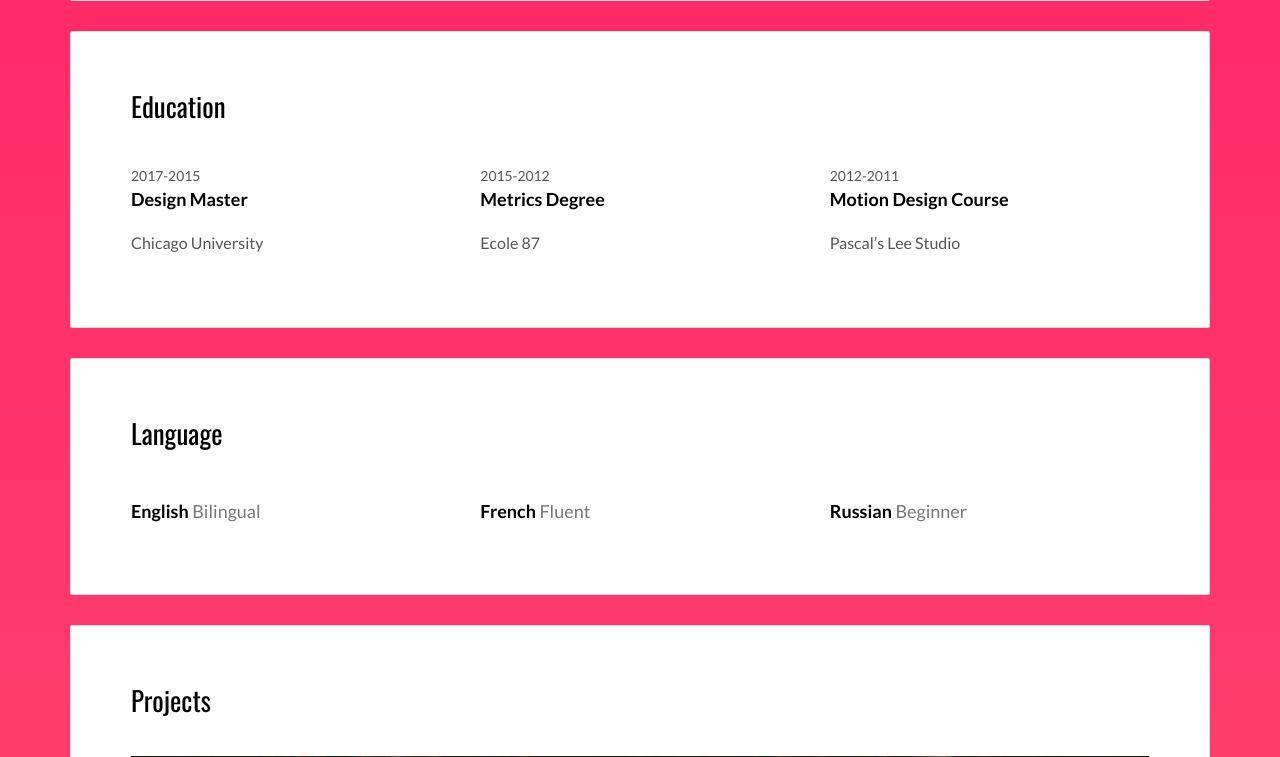
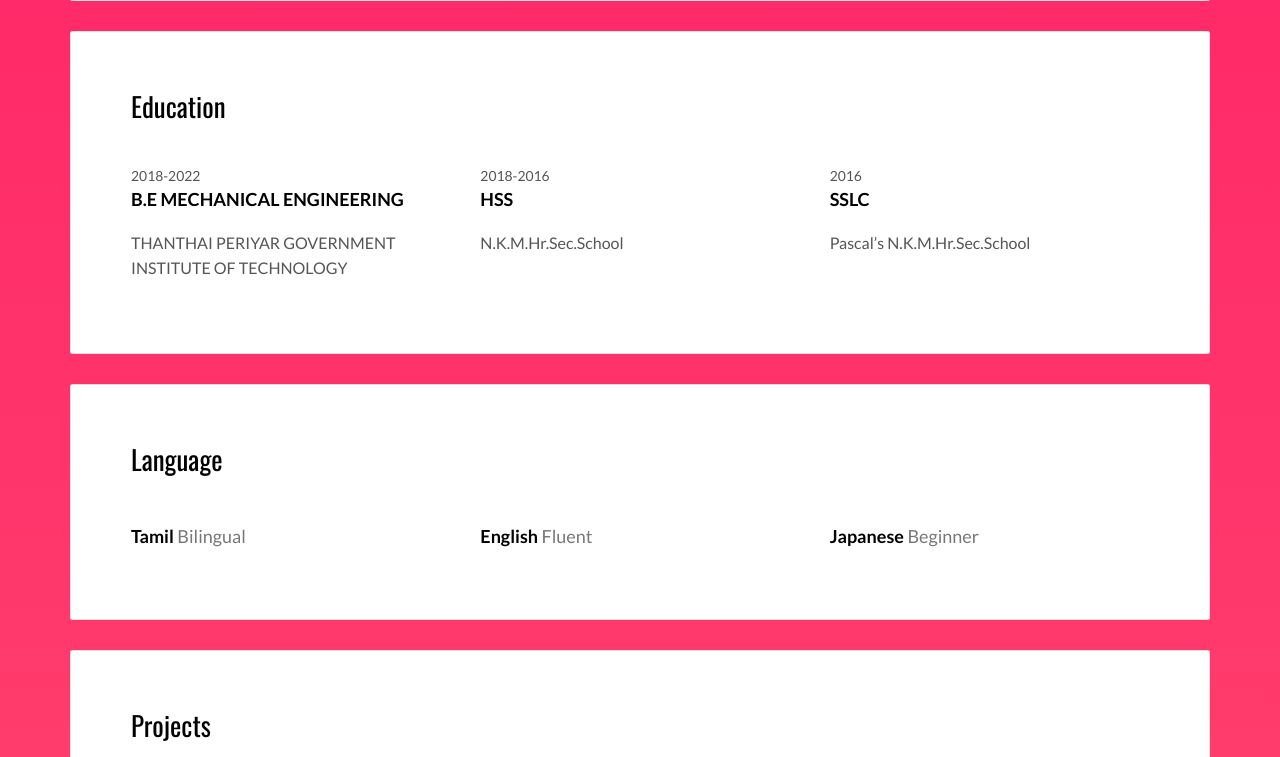
Before and after one commit to code-ironx/portfolio, a Flask app: page / in a window 1280 px wide. Shown: the part 1754-2511 px from the top of the page. Run offline with Flask 2, Linux system fonts and the light colour scheme; some libraries are stand-ins or nearby versions.

Commit message:
Update index.html

```diff
--- a/templates/index.html
+++ b/templates/index.html
@@ -27,7 +27,7 @@
 <main class="content-wrapper">
   <header class="white-text-container section-container">
     <div class="text-center">
-      <h1>I am IRONBOY</h1>
+      <h1>PRASANTH K</h1>
       <p>Mechanical Engineer</p>
       <p>
         <a class="fa-icon fa-icon-2x" href="https://facebook.com/" title="">
@@ -66,8 +66,8 @@
               </div>
               <div class="col-md-8">
 
-              <p>Lorem ipsum dolor sit amet, consectetur adipiscing elit, sed do eiusmod tempor incididunt ut labore et dolore magna aliqua. Ut enim ad minim veniam, quis nostrud exercitation ullamco laboris nisi ut aliquip ex ea commodo consequat.</p>
-              <p> Duis aute irure dolor in reprehenderit in voluptate velit esse cillum dolore eu fugiat nulla pariatur. Excepteur sint occaecat cupidatat non proident, sunt in culpa qui officia deserunt mollit anim id est laborum.</p>
+              <p>Extremely Motivated to constanly develop my skills to grow professionly.A seeker of opportunity to express talent and skills for the beneficial of company and to grow with them</p>
+              <p> I am confident in my knowledge to come up with an innovative, interesting and essential solution for problems</p>
 
               </div>
             </div>
@@ -124,24 +124,24 @@
             <div class="row">
               <div class="col-md-4">
                 <div class="education-experience">
-                  <small class="date">2017-2015</small>
-                  <h3 class="h5 date-title">Design Master</h3>
-                  <p>Chicago University</p>
+                  <small class="date">2018-2022</small>
+                  <h3 class="h5 date-title">B.E MECHANICAL ENGINEERING</h3>
+                  <p>THANTHAI PERIYAR GOVERNMENT INSTITUTE OF TECHNOLOGY</p>
                 </div>
 
               </div>
               <div class="col-md-4">
                 <div class="education-experience">
-                  <small class="date">2015-2012</small>
-                  <h3 class="h5 date-title">Metrics Degree</h3>
-                  <p>Ecole 87</p>
+                  <small class="date">2018-2016</small>
+                  <h3 class="h5 date-title">HSS</h3>
+                  <p>N.K.M.Hr.Sec.School</p>
                 </div>
               </div>
               <div class="col-md-4">
                 <div class="education-experience">
-                  <small class="date">2012-2011</small>
-                  <h3 class="h5 date-title">Motion Design Course</h3>
-                  <p>Pascal’s Lee Studio</p>
+                  <small class="date">2016</small>
+                  <h3 class="h5 date-title">SSLC</h3>
+                  <p>Pascal’s N.K.M.Hr.Sec.School</p>
                 </div>
               </div>
             </div>
@@ -154,17 +154,17 @@
             <div class="row">
               <div class="col-md-4">
                 <div class="language-experience">
-                  <h3 class="h5">English  <small>Bilingual</small></h3>
+                  <h3 class="h5">Tamil  <small>Bilingual</small></h3>
                 </div>
               </div>
               <div class="col-md-4">
                 <div class="language-experience">
-                  <h3 class="h5">French  <small>Fluent</small></h3>
+                  <h3 class="h5">English  <small>Fluent</small></h3>
                 </div>
               </div>
               <div class="col-md-4">
                 <div class="language-experience">
-                  <h3 class="h5">Russian  <small>Beginner</small></h3>
+                  <h3 class="h5">Japanese  <small>Beginner</small></h3>
                 </div>
               </div>
             </div>
```
